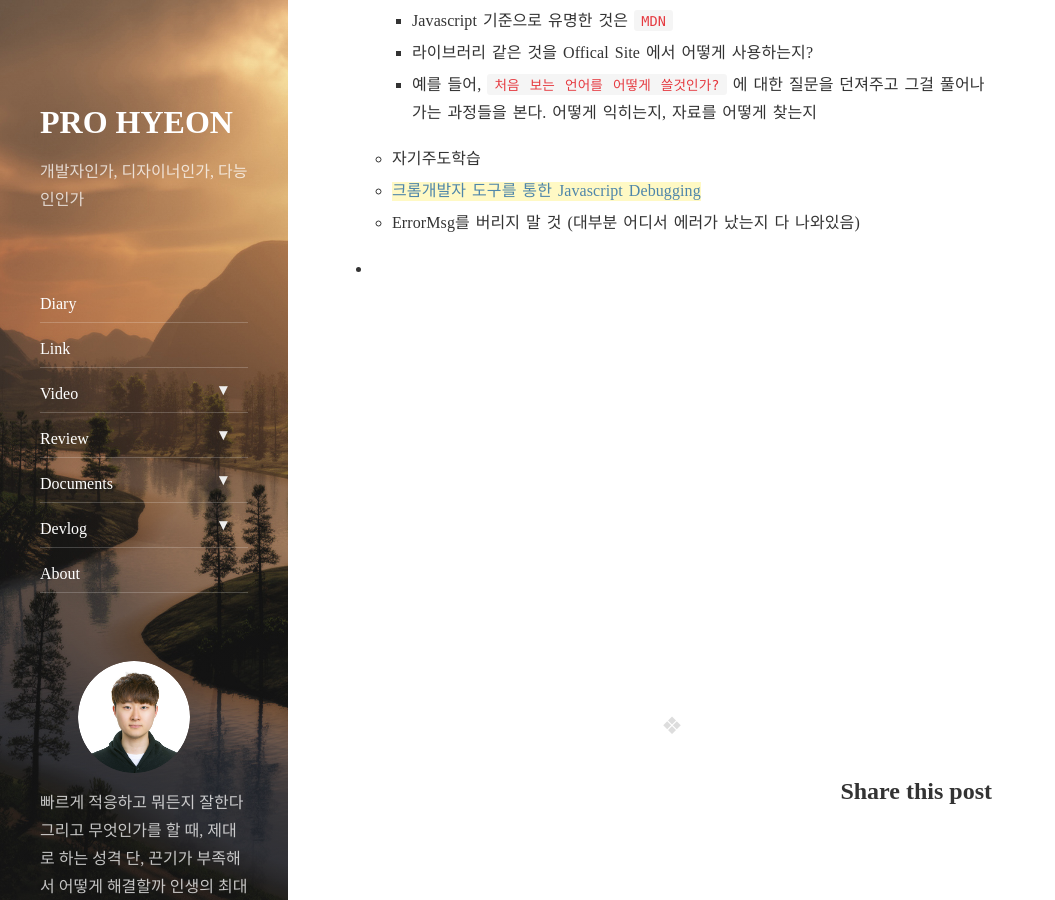
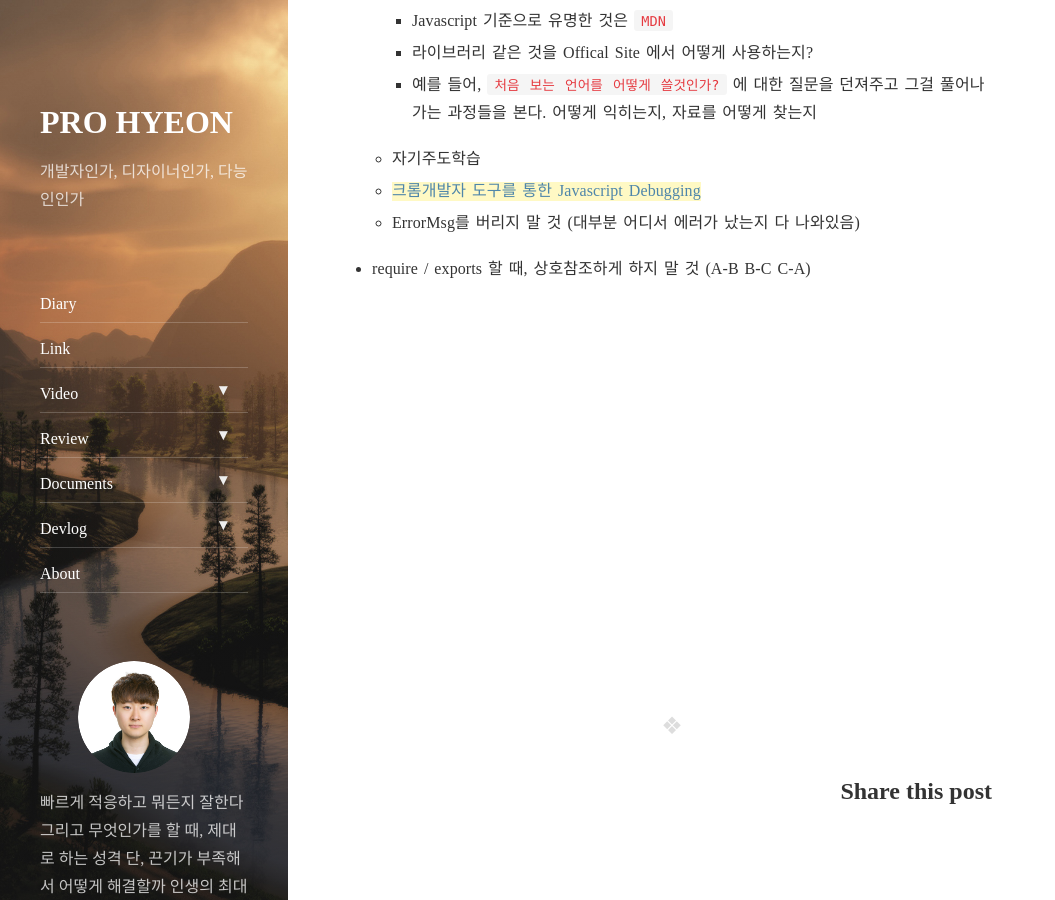
Before and after one commit to antaehyeon/antaehyeon.github.io, a Jekyll site: the page built from _posts/2018-04-14-코드스쿼드 피드백.md, in a window 1280 px wide and 900 px high, scrolled down 2524 px. Shown: the whole window, without its empty margins (0-1055 px from the left). Built offline with Jekyll 4.4.1, drawn with Linux system fonts in a browser that asks for light colours; nearby versions of some CDN libraries; comment, search, counter and statistics services are not loaded.

Commit message:
Docs: 코드스쿼드 피드백 내용 추가

```diff
--- a/_posts/2018-04-14-코드스쿼드 피드백.md
+++ b/_posts/2018-04-14-코드스쿼드 피드백.md
@@ -101,4 +101,4 @@ comments: true
   - [크롬개발자 도구를 통한 Javascript Debugging](https://developers.google.com/web/tools/chrome-devtools/javascript/?hl=ko)
   - ErrorMsg를 버리지 말 것 (대부분 어디서 에러가 났는지 다 나와있음)
 
--
+- require / exports 할 때, 상호참조하게 하지 말 것 (A-B B-C C-A)
```
